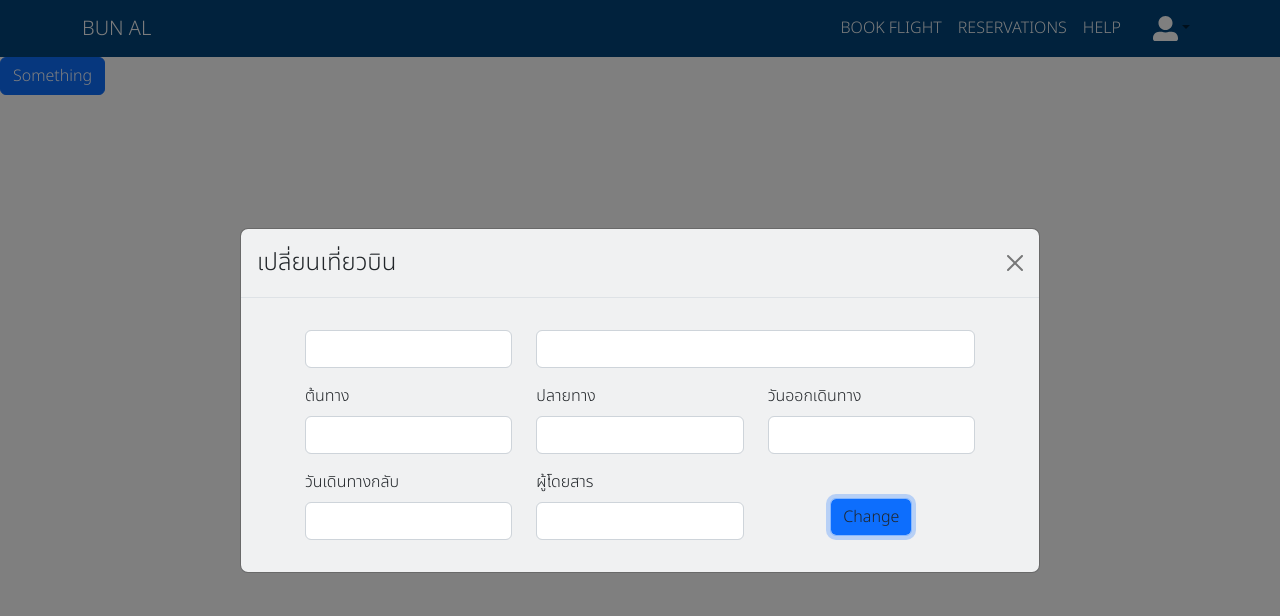
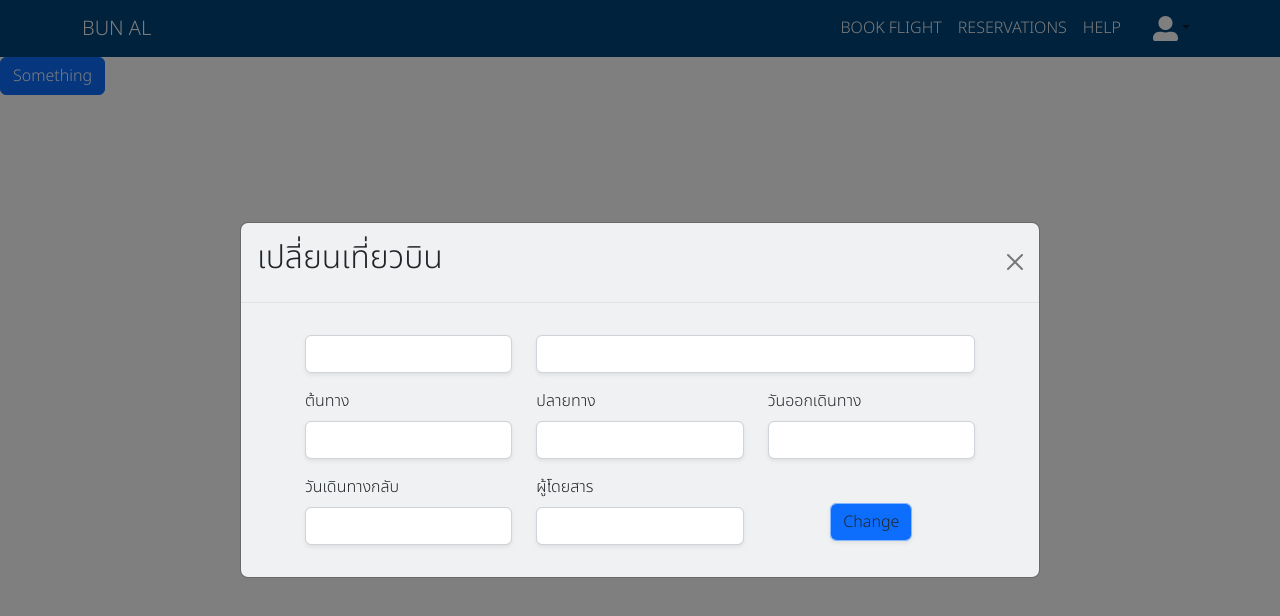
Before and after one commit to B-MNSN/dii-front-end-project, a React (Create React App) app: page / in a window 1280 px wide. Both pictures are taken after a click on the button "Something". Shown: the top 616 px of the page. Built offline with nearby package versions, Linux system fonts and the light colour scheme.

Commit message:
addShadow

```diff
--- a/src/components/ChangeFlight.js
+++ b/src/components/ChangeFlight.js
@@ -9,7 +9,7 @@ function ChangeFlight(props) {
         >
             <Modal.Header closeButton className='bg-secondary bg-opacity-10'>
                 <Modal.Title id="contained-modal-title-vcenter">
-                    เปลี่ยนเที่ยวบิน
+                    <h2>เปลี่ยนเที่ยวบิน</h2>
                 </Modal.Title>
             </Modal.Header>
             <Modal.Body className="bg-secondary bg-opacity-10">
@@ -17,7 +17,7 @@ function ChangeFlight(props) {
                     <Container className='px-5 py-3'>
                         <Row className='pb-3'>
                             <Col lg={4}>
-                                <Form.Group>
+                                <Form.Group className='shadow-sm rounded'>
                                     <Form.Control
                                         type="text"
                                         autoFocus
@@ -25,7 +25,7 @@ function ChangeFlight(props) {
                                 </Form.Group>
                             </Col>
                             <Col lg={8}>
-                                <Form.Group>
+                                <Form.Group className='shadow-sm rounded'>
                                     <Form.Control
                                         type="text"
                                         autoFocus
@@ -40,6 +40,7 @@ function ChangeFlight(props) {
                                     <Form.Control
                                         type="text"
                                         autoFocus
+                                        className='shadow-sm rounded'
                                     />
                                 </Form.Group>
                             </Col>
@@ -49,6 +50,7 @@ function ChangeFlight(props) {
                                     <Form.Control
                                         type="text"
                                         autoFocus
+                                        className='shadow-sm rounded'
                                     />
                                 </Form.Group>
                             </Col>
@@ -58,6 +60,7 @@ function ChangeFlight(props) {
                                     <Form.Control
                                         type="text"
                                         autoFocus
+                                        className='shadow-sm rounded'
                                     />
                                 </Form.Group>
                             </Col>
@@ -69,6 +72,7 @@ function ChangeFlight(props) {
                                     <Form.Control
                                         type="text"
                                         autoFocus
+                                        className='shadow-sm rounded'
                                     />
                                 </Form.Group>
                             </Col>
@@ -78,6 +82,7 @@ function ChangeFlight(props) {
                                     <Form.Control
                                         type="text"
                                         autoFocus
+                                        className='shadow-sm rounded'
                                     />
                                 </Form.Group>
                             </Col>
@@ -88,7 +93,7 @@ function ChangeFlight(props) {
                                         type="submit"
                                         value="Change"
                                         autoFocus
-                                        className='bg-primary w-100'
+                                        className='bg-primary w-100 shadow-sm rounded'
                                     />
                                 </Form.Group>
                             </Col>
```
